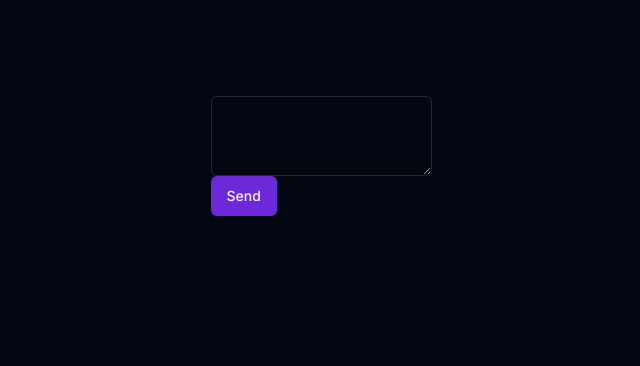
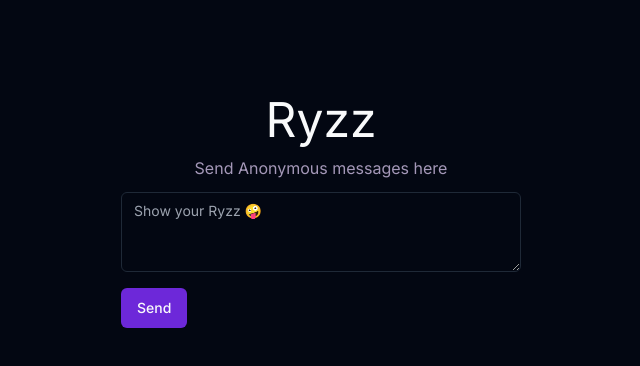
Before and after one commit to Xeven777/ryzz, a Next.js app: page /send/1 in a window 1280 px wide. Shown: the top 366 px of the page, without its empty margins (319-959 px from the left). Built offline with nearby package versions, Linux system fonts and the light colour scheme.

Commit message:
Refactor CSS styles and update form layout

```diff
--- a/src/app/globals.css
+++ b/src/app/globals.css
@@ -1,7 +1,6 @@
 @tailwind base;
 @tailwind components;
 @tailwind utilities;
-
 
 @layer base {
   :root {
@@ -27,12 +26,17 @@
     --radius: 0.5rem;
   }
 }
-.invert{
+.invert {
   filter: invert(1);
 }
 
-*{
-  font-family: 'Inter', sans-serif;
+::selection {
+  background-color: hsl(var(--primary));
+  color: hsl(var(--primary-foreground));
+}
+
+* {
+  font-family: "Inter", sans-serif;
 }
 
 @layer base {
--- a/src/app/send/[id]/page.tsx
+++ b/src/app/send/[id]/page.tsx
@@ -6,10 +6,11 @@ type Props = {
 };
 
 const SendMessages = ({ params: { id } }: Props) => {
-
   return (
-    <div className="flex items-center justify-center p-24">
-      <Form userId={id}/>
+    <div className="flex flex-col items-center justify-center p-24 gap-3">
+      <h2 className="text-2xl md:text-5xl">Ryzz</h2>
+      <p className="text-purple-200/70">Send Anonymous messages here </p>
+      <Form userId={id} />
     </div>
   );
 };
--- a/src/components/Form.tsx
+++ b/src/components/Form.tsx
@@ -35,8 +35,8 @@ const Form = ({userId}:Props) => {
 
   return (
     <form onSubmit={handleSubmit}>
-      <Textarea value={message} onChange={(e) => setMessage(e.target.value)} />
-      <Button type="submit">Send</Button>
+      <Textarea placeholder="Show your Ryzz 🤪" value={message} className=" w-[400px]" onChange={(e) => setMessage(e.target.value)} />
+      <Button type="submit" className="my-4">Send</Button>
     </form>
   );
 };
--- a/src/components/Navbar.tsx
+++ b/src/components/Navbar.tsx
@@ -1,6 +1,5 @@
 "use client";
 import Link from "next/link";
-import Image from "next/image";
 import { UserButton } from "@clerk/nextjs";
 
 export default function Navbar() {
```
